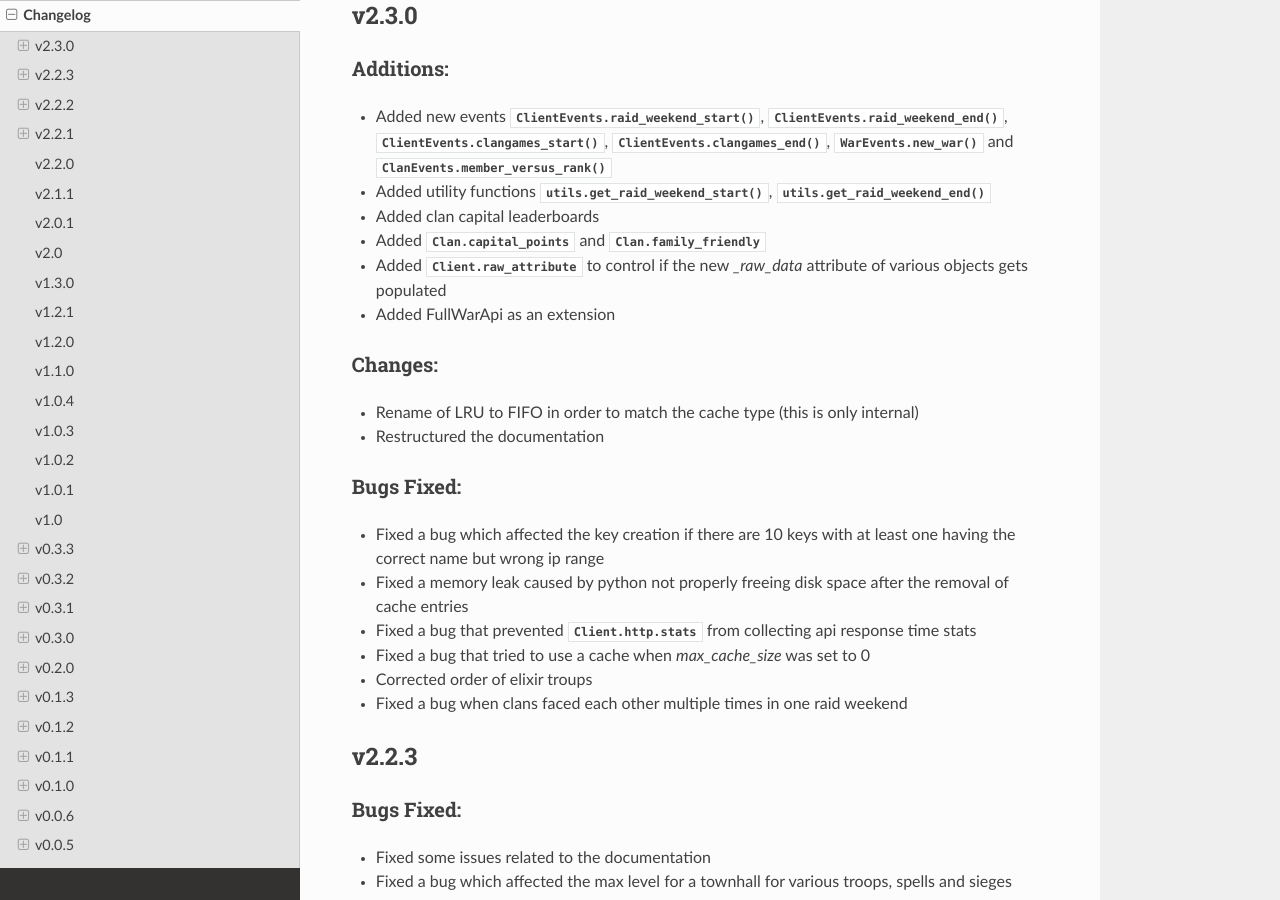
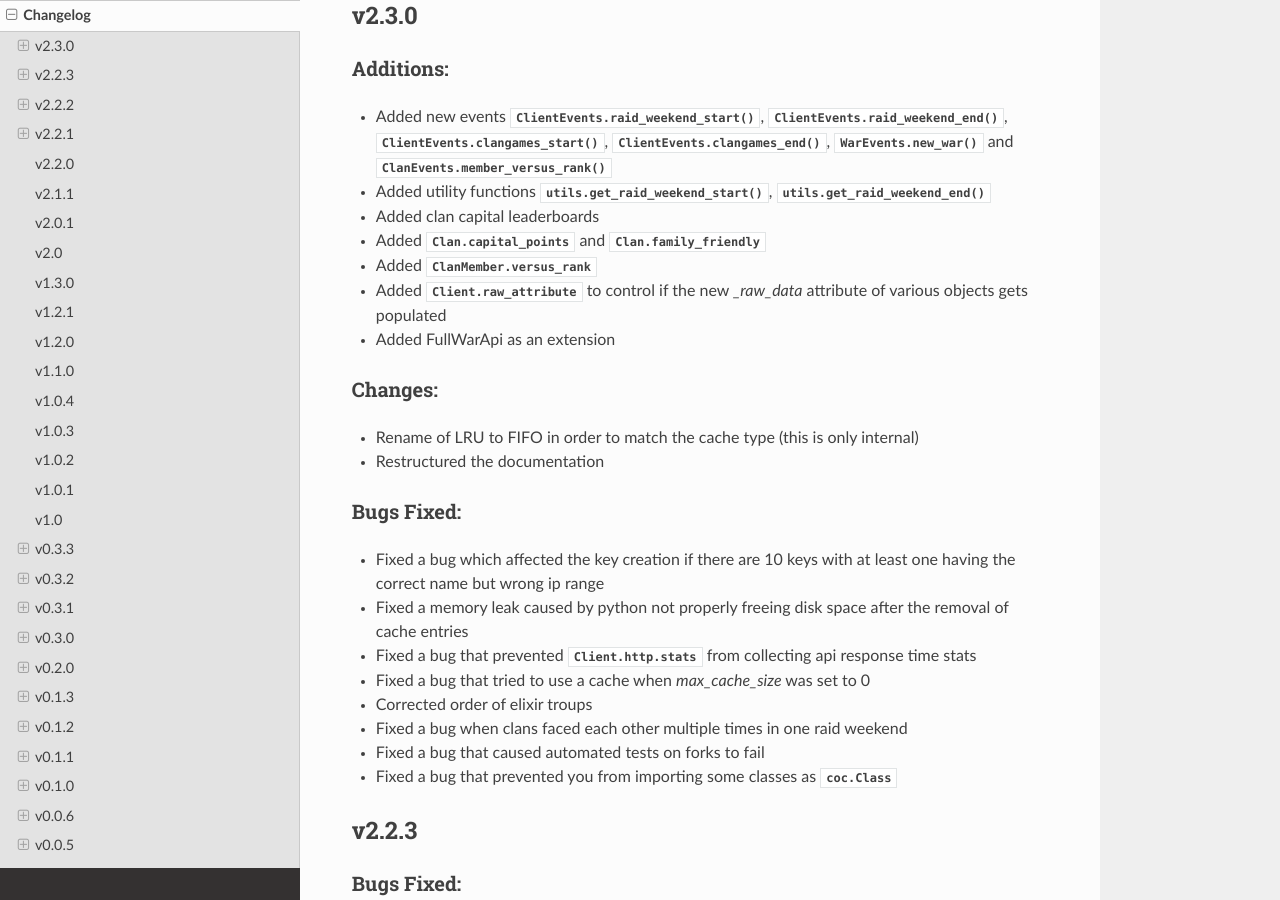
Before and after one commit to mathsman5133/coc.py, a Sphinx documentation site: the page built from docs/miscellaneous/changelog.rst, in a window 1280 px wide and 900 px high, scrolled down 233 px. Built offline with Sphinx 7.4.7 and the Read the Docs theme 2.0.0, drawn with Linux system fonts in a browser that asks for light colours.

Commit message:
make changelog.rst even bigger

```diff
--- a/docs/miscellaneous/changelog.rst
+++ b/docs/miscellaneous/changelog.rst
@@ -21,6 +21,8 @@ Additions:
 - Added clan capital leaderboards
 
 - Added :attr:`Clan.capital_points` and :attr:`Clan.family_friendly`
+
+- Added :attr:`ClanMember.versus_rank`
 
 - Added :attr:`Client.raw_attribute` to control if the new `_raw_data` attribute of various objects gets populated
 
@@ -46,6 +48,10 @@ Bugs Fixed:
 - Corrected order of elixir troups
 
 - Fixed a bug when clans faced each other multiple times in one raid weekend
+
+- Fixed a bug that caused automated tests on forks to fail
+
+- Fixed a bug that prevented you from importing some classes as :class:`coc.Class`
 
 
 v2.2.3
```
